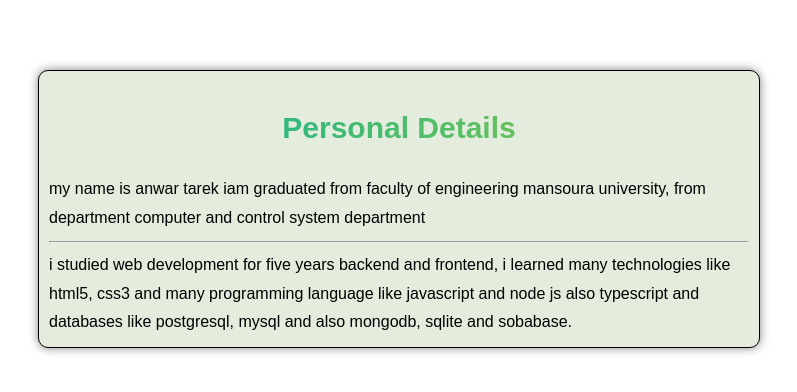
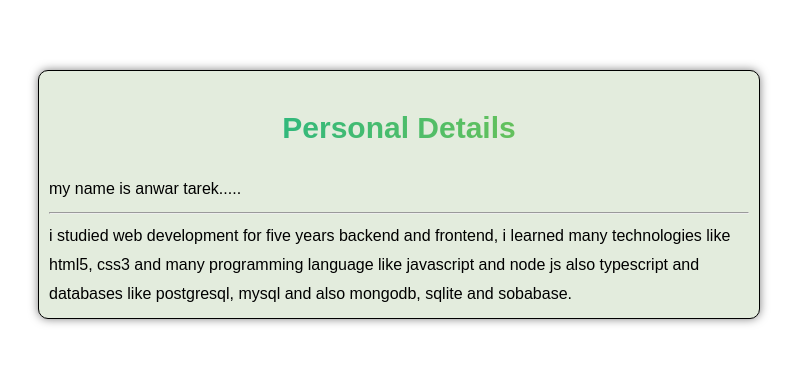
Before and after one commit to anwartarekA/text-expandler, a React (Create React App) app: page / in a window 1280 px wide. Shown: the top 392 px of the page, without its empty margins (241-1038 px from the left). Built offline with nearby package versions, Linux system fonts and the light colour scheme.

Commit message:
use state hooks for show more text and fold up the text

```diff
--- a/src/App.js
+++ b/src/App.js
@@ -1,13 +1,25 @@
 import './app.css';
+import { useState } from 'react';
 function App() {
+  const [showMore, setShowMore] = useState(false);
+  const [showLess, setShowLess] = useState(false);
+  function HandleShowMore() {
+    setShowMore(!showMore);
+  }
   return (
     <>
       <div className='expandler'>
         <h1>personal details</h1>
-        <span>
-          my name is anwar tarek iam graduated from faculty of engineering
-          mansoura university, from department computer and control system
-          department
+        <span onClick={HandleShowMore}>
+          my name is anwar tarek
+          {showMore ? (
+            <span className='showMore'>
+              iam graduated from faculty of engineering mansoura university,
+              from department computer and control system department
+            </span>
+          ) : (
+            '.....'
+          )}
         </span>
         <hr />
         <span>
--- a/src/app.css
+++ b/src/app.css
@@ -17,3 +17,10 @@ h1 {
   color: transparent;
   text-transform: capitalize;
 }
+span {
+  cursor: pointer;
+}
+.showMore {
+  margin-left: 4px;
+  color: #00b09b;
+}
```
